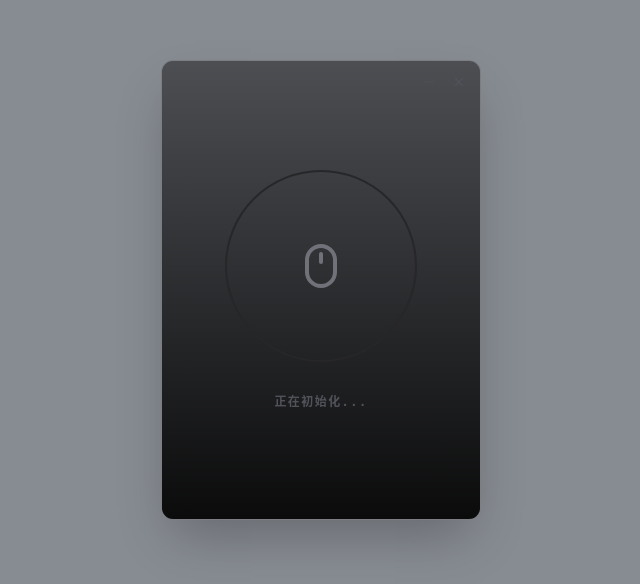
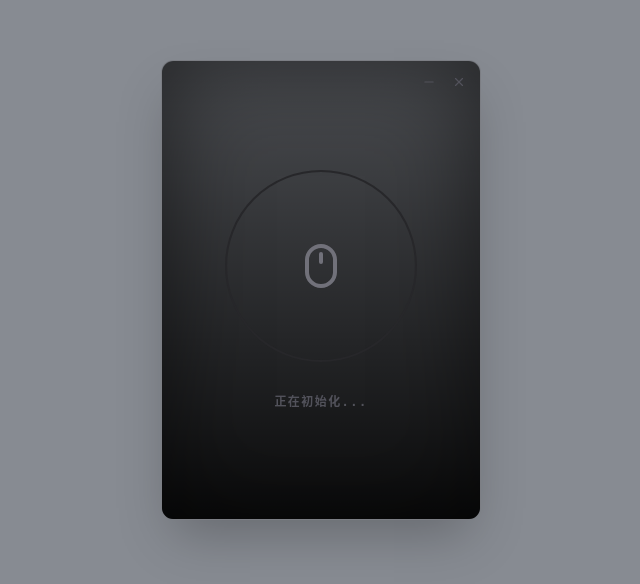
Before and after one commit to chixi4/davinci-control-helper, a React (Vite) app: page / in a window 1280 px wide. Shown: the part 110-694 px from the top of the page, without its empty margins (319-959 px from the left). Built offline with nearby package versions, Linux system fonts and the light colour scheme.

Commit message:
很不错

```diff
--- a/src/App.jsx
+++ b/src/App.jsx
@@ -790,13 +790,17 @@ export default function App() {
          {/* Entire window is draggable; interactive elements opt-out via `button/input/...` or `data-no-drag`. */}
 
          {/* bento-grid 风格背景（偏黑白，带轻微冷暖色偏移） */}
-         <div className="absolute inset-0 z-0 pointer-events-none">
+          <div className="absolute inset-0 z-0 pointer-events-none">
             <div
               className="absolute inset-0"
               style={{
                 backgroundImage:
                   'linear-gradient(180deg, rgba(0,0,0,0.30) 0%, rgba(0,0,0,0.90) 100%)',
               }}
+            />
+            <div
+              className="absolute inset-0 rounded-xl pointer-events-none"
+              style={{ boxShadow: "inset 0 0 96px rgba(0,0,0,0.55)" }}
             />
           </div>
 
```
